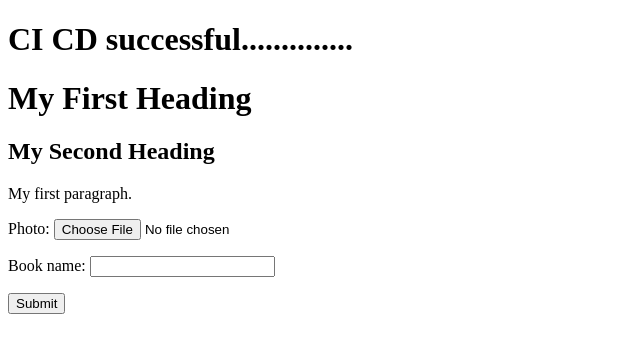
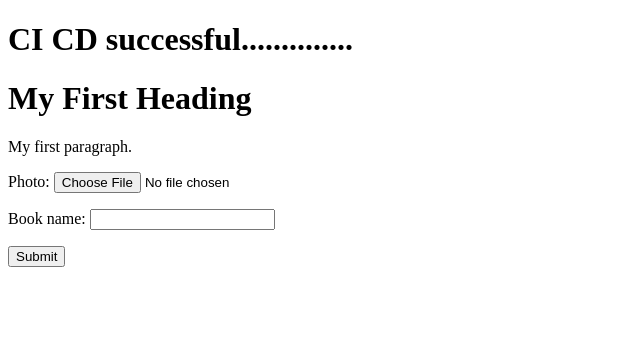
Before and after one commit to anupamkush9/django_notes, a Django app: page / in a window 1280 px wide. Shown: the top 353 px of the page, without its empty margins (0-640 px from the left). Run offline with Django 4.2, Linux system fonts and the light colour scheme.

Commit message:
h2 removed

```diff
--- a/notes/templates/notes/home.html
+++ b/notes/templates/notes/home.html
@@ -4,7 +4,6 @@
 
   <h1>CI CD successful..............</h1>
 <h1>My First Heading</h1>
-<h2>My Second Heading</h2>
 <p>My first paragraph.</p>
 <form action="/" method="post" enctype="multipart/form-data">
     {% csrf_token %}
```
